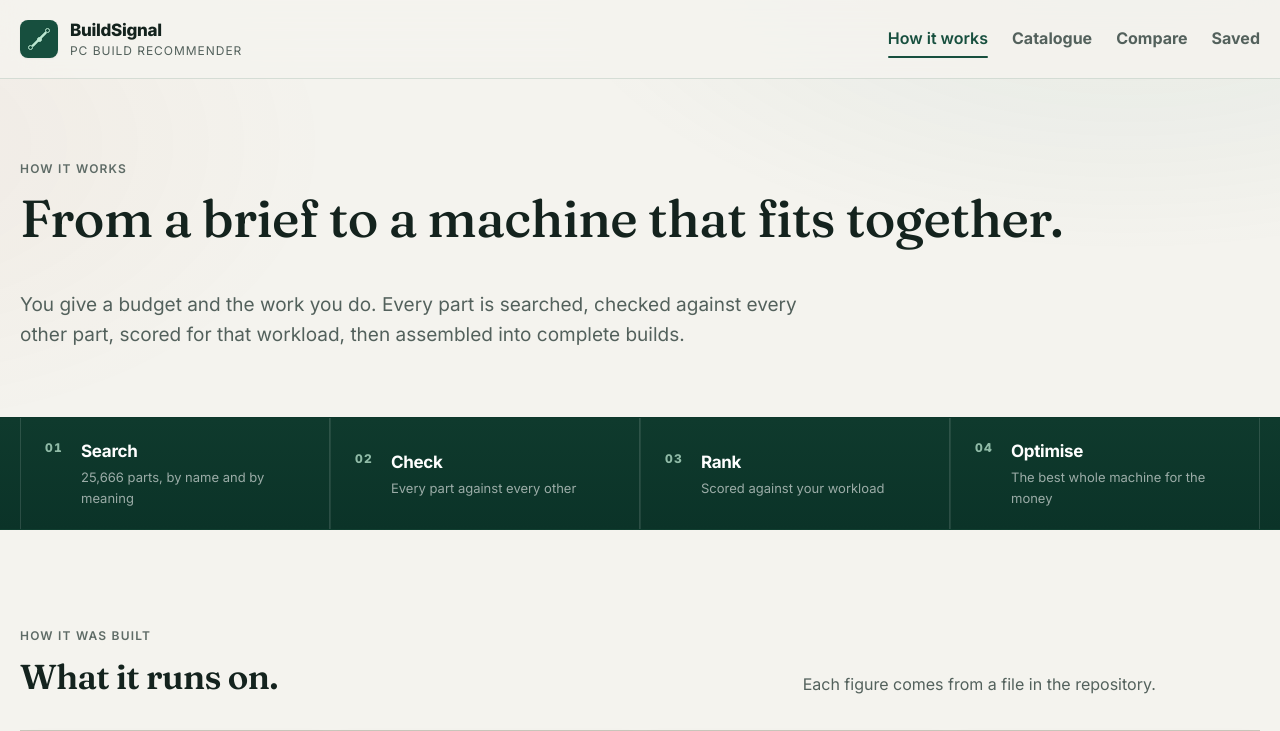
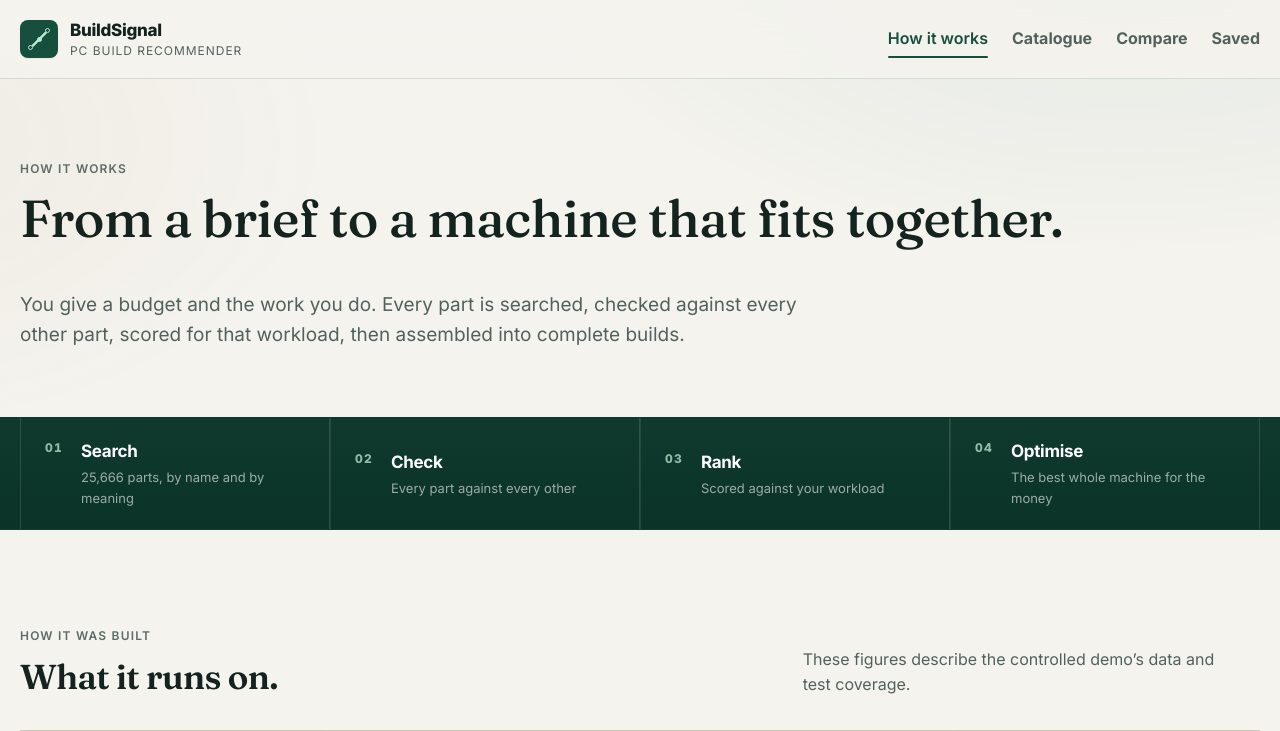
Before and after one commit to rexkoh425/PC-Parts-Recommender, a Next.js app in the folder apps/web/: page /how-it-works in a window 1280 px wide. Shown: the top 731 px of the page. Built offline with nearby package versions, Linux system fonts and the light colour scheme; no server answers.

Commit message:
fix(web): clarify demo evidence copy

```diff
--- a/apps/web/app/how-it-works/page.tsx
+++ b/apps/web/app/how-it-works/page.tsx
@@ -63,7 +63,7 @@ export default function HowItWorksPage() {
             <h2 id="evidence-title">What it runs on.</h2>
           </div>
           <p>
-            Each figure comes from a file in the repository.
+            These figures describe the controlled demo’s data and test coverage.
           </p>
         </div>
         <div className="evidence-stat-grid">
```
